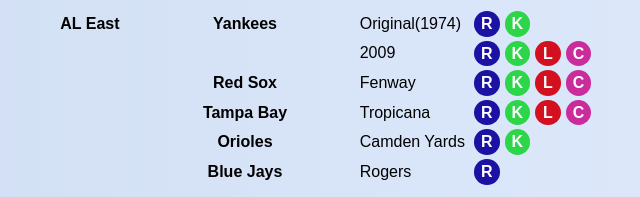
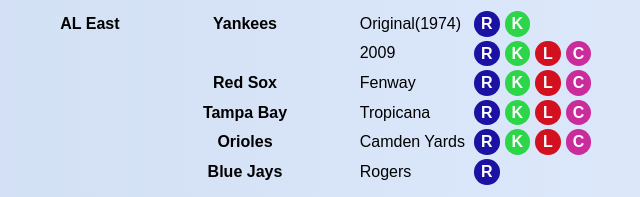
Before and after one commit to netrc/ourballparks, a plain HTML site: page index.html in a window 1280 px wide. Shown: the top 197 px of the page, without its empty margins (317-957 px from the left). Drawn offline with Linux system fonts and the light colour scheme.

Commit message:
added camden yards for L & C

```diff
--- a/index.html
+++ b/index.html
@@ -137,7 +137,7 @@
         {
             name: "L",
             parks: [
-                'Yankees2009', 'Fenway', 'Tropicana',
+                'Yankees2009', 'Fenway', 'Tropicana', 'CamdenYards',
                 'Comerica',
                 'Athletics',
                 'Citifield', 'Nationals', 'Phillies',
@@ -149,7 +149,7 @@
         {
             name: "C",
             parks: [
-                'Yankees2009', 'Fenway', 'Tropicana',
+                'Yankees2009', 'Fenway', 'Tropicana', 'CamdenYards',
                 'Comerica',
                 'Athletics',
                 'Citifield', 'Nationals', 'Phillies',
```
